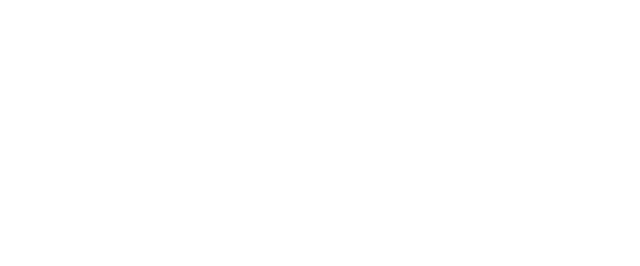
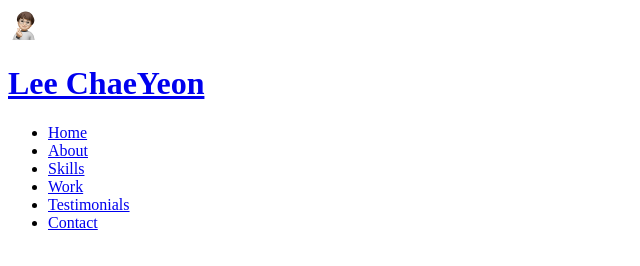
Before and after one commit to richeeee128/portfolio, a plain HTML site: page portfolio/index.html in a window 1280 px wide. Shown: the whole page, without its empty margins (0-640 px from the left). Drawn offline with Linux system fonts and the light colour scheme; a web font is replaced by a local one.

Commit message:
HTML-Header

```diff
--- a/portfolio/index.html
+++ b/portfolio/index.html
@@ -33,5 +33,40 @@
     <!-- Javascript -->
     <script src="src/main.js"></script>
   </head>
-  <body></body>
+  <body>
+    <!-- Header -->
+    <header>
+      <div>
+        <img src="images/favicon.ico" alt="logo" />
+        <h1><a href="#">Lee ChaeYeon</a></h1>
+      </div>
+      <nav>
+        <ul>
+          <li><a href="#Home">Home</a></li>
+          <li><a href="#About">About</a></li>
+          <li><a href="#Skills">Skills</a></li>
+          <li><a href="#Work">Work</a></li>
+          <li><a href="#Testimonials">Testimonials</a></li>
+          <li><a href="#Contact">Contact</a></li>
+        </ul>
+      </nav>
+    </header>
+    <!-- Main -->
+    <main>
+      <!-- Home -->
+      <section id="Home"></section>
+      <!-- About -->
+      <section id="About"></section>
+      <!-- Skills -->
+      <section id="Skilss"></section>
+      <!-- Work -->
+      <section id="Work"></section>
+      <!-- Testimonials -->
+      <section id="Testimonials"></section>
+      <!-- Arrow up -->
+      <aside></aside>
+    </main>
+    <!-- Footer -->
+    <footer id="Contact"></footer>
+  </body>
 </html>
```
